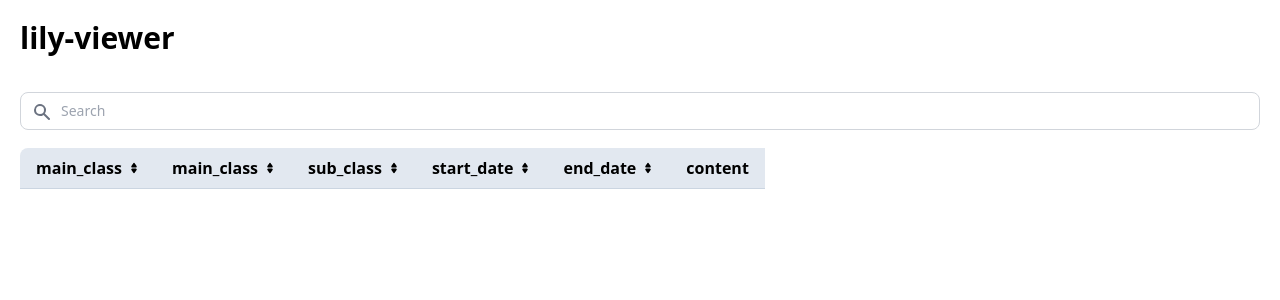
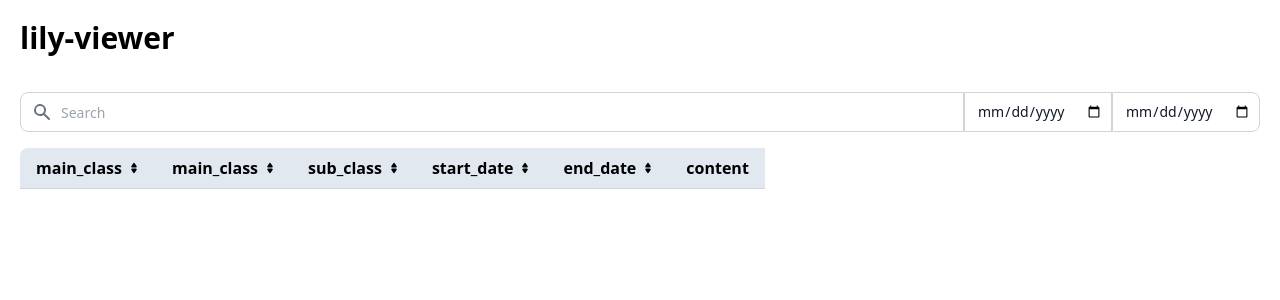
Before and after one commit to gb10udn/lily-viewer, a React (Vite) app: page / in a window 1280 px wide. Shown: the top 300 px of the page. Built offline with nearby package versions, Linux system fonts and the light colour scheme.

Commit message:
add search input by date

```diff
--- a/src/components/Search.tsx
+++ b/src/components/Search.tsx
@@ -34,24 +34,30 @@ const Search = (props: SearchProps) => {
     }
   }
 
-  // TODO: 240504 日付でのソート機能を追加する。
+  // EDIT: 240504 日付でのソート機能を追加する。
   // TODO: 240504 main_class / sub_class をチェックボックスで抽出できるようにする。
 
   return (
-    <div className="relative h-10 mt-4 mb-4">
-      <div className="absolute inset-y-0 left-0 flex items-center pl-3 pointer-events-none">
-        <svg aria-hidden="true" className="w-5 h-5 text-gray-500 " fill="currentColor" xmlns="http://www.w3.org/2000/svg">
-          <path fill-rule="evenodd" d="M8 4a4 4 0 100 8 4 4 0 000-8zM2 8a6 6 0 1110.89 3.476l4.817 4.817a1 1 0 01-1.414 1.414l-4.816-4.816A6 6 0 012 8z" clip-rule="evenodd" />
+    <div className='flex h-10 mt-4 mb-4'>
+      <div className="flex-grow">
+        <div className="relative flex items-center h-full">
+          <div className="absolute left-3">
+            <svg aria-hidden="true" className="w-5 h-5 text-gray-500" fill="currentColor" xmlns="http://www.w3.org/2000/svg">
+              <path fillRule="evenodd" d="M8 4a4 4 0 100 8 4 4 0 000-8zM2 8a6 6 0 1110.89 3.476l4.817 4.817a1 1 0 01-1.414 1.414l-4.816-4.816A6 6 0 012 8z" clip-rule="evenodd" />
             </svg>
           </div>
           <input
             type="text"
-        className="block w-full p-2 pl-10 text-sm text-gray-900 border border-gray-300 rounded-lg focus:ring-primary-500 focus:border-primary-500"
+            className="p-2 pl-10 text-sm text-gray-900 border border-gray-300 rounded-l-lg h-full w-full"
             placeholder="Search"
             value={searchWord}
             onChange={e => setSearchWord(e.target.value)}
           />
         </div>
+      </div>
+      <input type="date" className="p-2 pl-3 text-sm text-gray-900 border border-gray-300 h-full" />
+      <input type="date" className="p-2 pl-3 text-sm text-gray-900 border border-gray-300 rounded-r-lg h-full" />
+    </div>
   )
 }
 
--- a/src/components/SummaryTable.tsx
+++ b/src/components/SummaryTable.tsx
@@ -12,7 +12,7 @@ type SummaryTableProps = {
   setTable: React.Dispatch<React.SetStateAction<SummaryTask[]>>,
 }
 
-const SummaryTable = (props: SummaryTableProps) => {
+const SummaryTable = (props: SummaryTableProps) => {  // TODO: 240504 全件数が何件で、今アクティブなのが何件みたいな表示をする。
   return (
     <div className="whitespace-nowrap overflow-auto h-[80vh] w-[100wh] top-0 rounded-lg">
       <table className=''>
```
Lines whose indentation alone changed are shown as unchanged.
